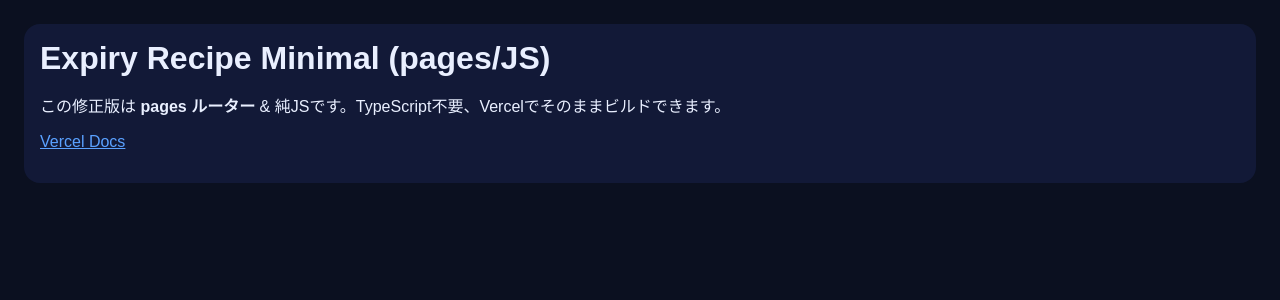
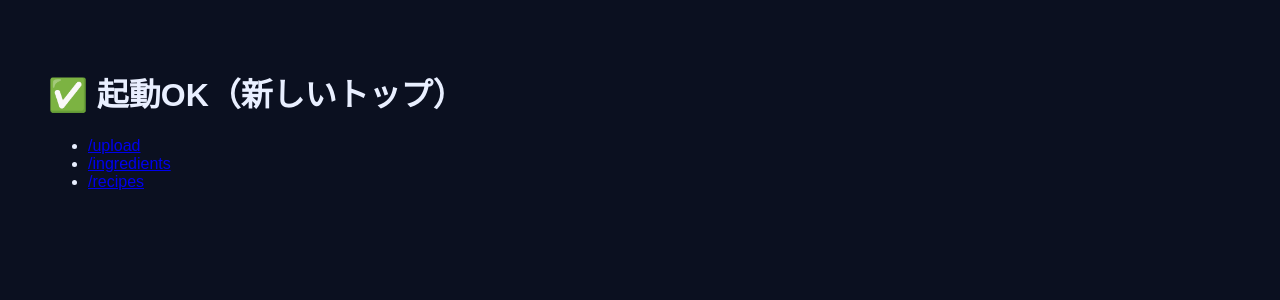
Before and after one commit to ackey123/123, a Next.js app: page / in a window 1280 px wide. Shown: the top 300 px of the page. Built offline with nearby package versions, Linux system fonts and the light colour scheme.

Commit message:
Update index.js

```diff
--- a/pages/index.js
+++ b/pages/index.js
@@ -1,12 +1,12 @@
-
-import Link from 'next/link'
-
 export default function Home(){
   return (
-    <main className="card">
-      <h1 style={{margin:0, fontWeight:800}}>Expiry Recipe Minimal (pages/JS)</h1>
-      <p>この修正版は <b>pages ルーター</b> & 純JSです。TypeScript不要、Vercelでそのままビルドできます。</p>
-      <p><Link className="a" href="https://vercel.com/docs">Vercel Docs</Link></p>
+    <main style={{padding:24,fontFamily:'sans-serif'}}>
+      <h1>✅ 起動OK（新しいトップ）</h1>
+      <ul>
+        <li><a href="/upload">/upload</a></li>
+        <li><a href="/ingredients">/ingredients</a></li>
+        <li><a href="/recipes">/recipes</a></li>
+      </ul>
     </main>
-  )
+  );
 }
```
